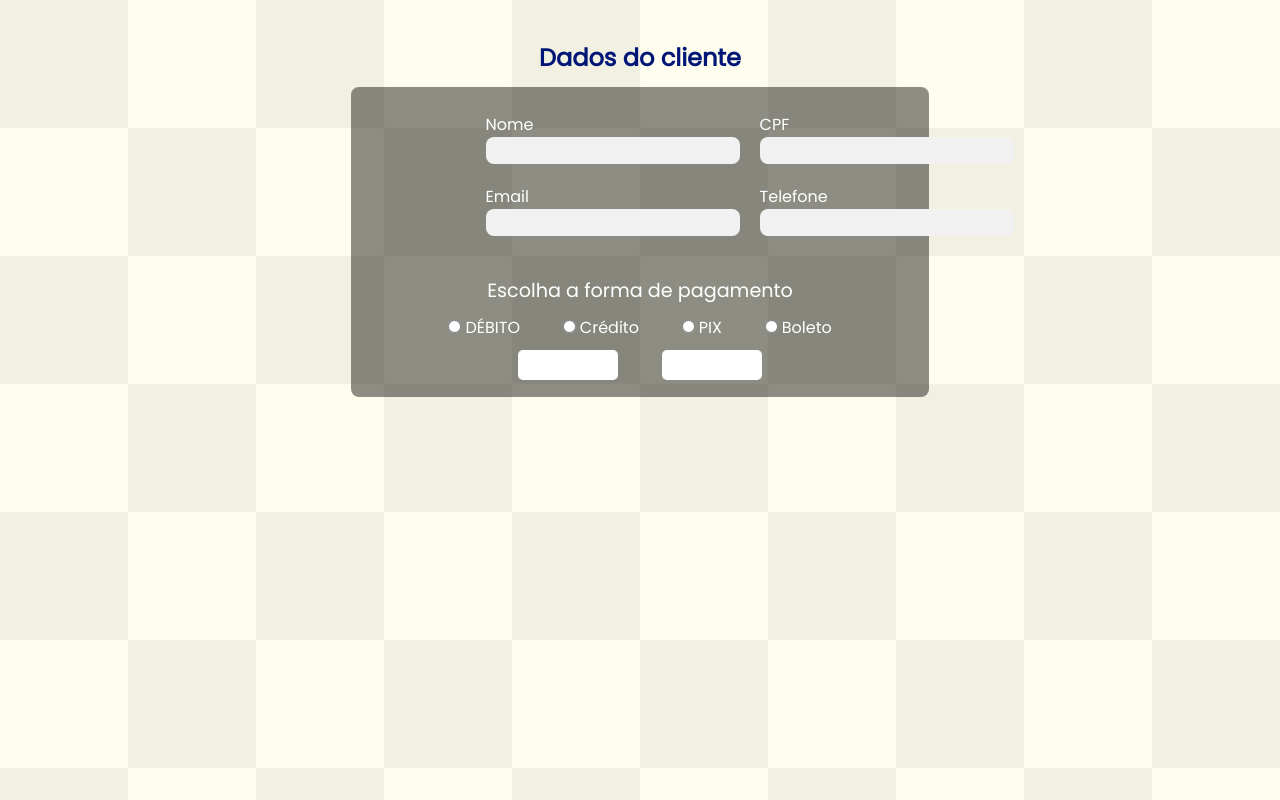
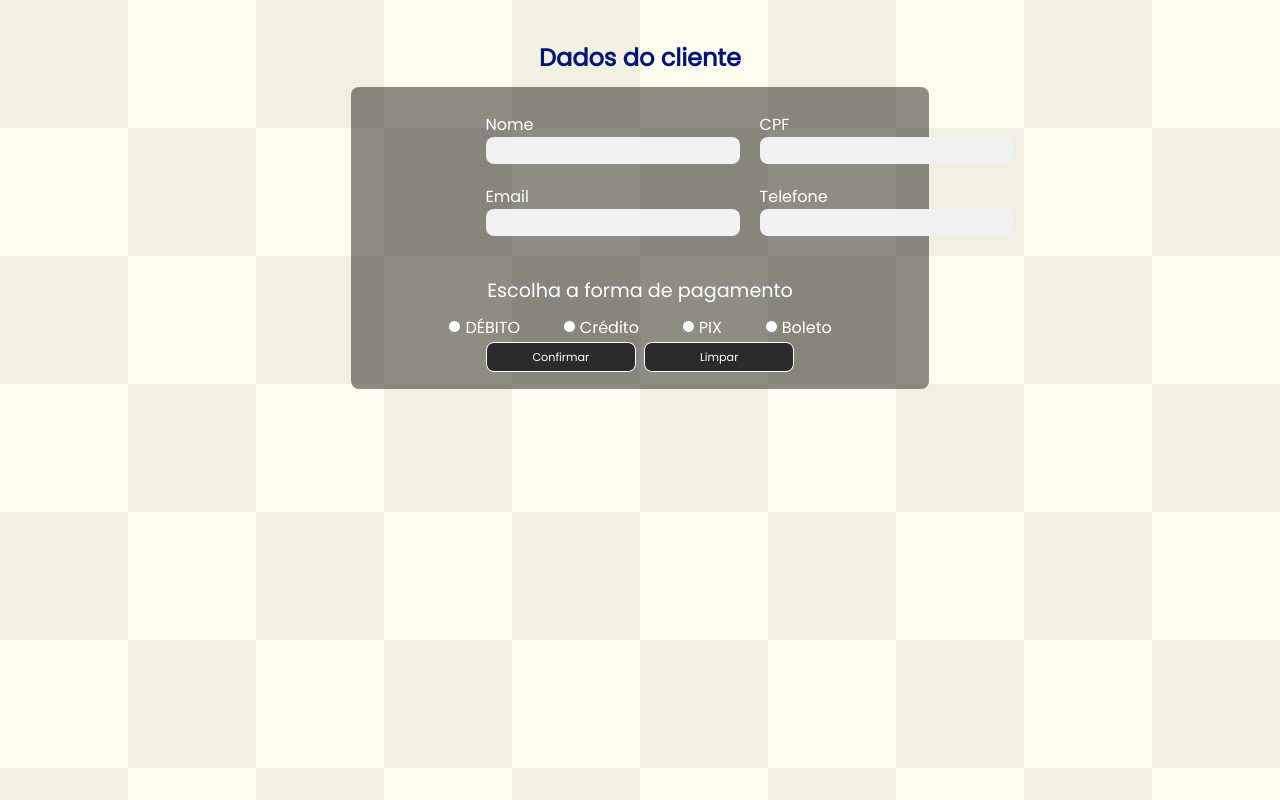
Before and after one commit to panppa/leitura-tatica, a plain HTML site: page pages/formulario.html in a window 1280 px wide. Drawn offline with Linux system fonts and the light colour scheme.

Commit message:
fix form button

```diff
--- a/css/style.css
+++ b/css/style.css
@@ -253,3 +253,26 @@ color: #000000;
     align-items: center;
 
 }
+form button{
+    background: rgb(43, 43, 43);
+    text-decoration: none;
+    width:150px;
+    height: 30px;
+    margin:2px;
+    font-size: 15px;
+    border: none;
+    color: rgb(255, 255, 255);
+    border: 1px solid rgb(255, 255, 255);
+    font-family: 'Poppins';
+    font-size: 0.7em;
+    text-decoration: none;
+    display: inline-block;
+    transition-duration: 0.4s;
+    border-radius: 8px;
+}
+form button:hover{
+text-decoration: none;
+border: 1px solid rgb(0, 0, 0);
+background-color: rgb(255, 255, 255);
+color: #000000;
+}
```
